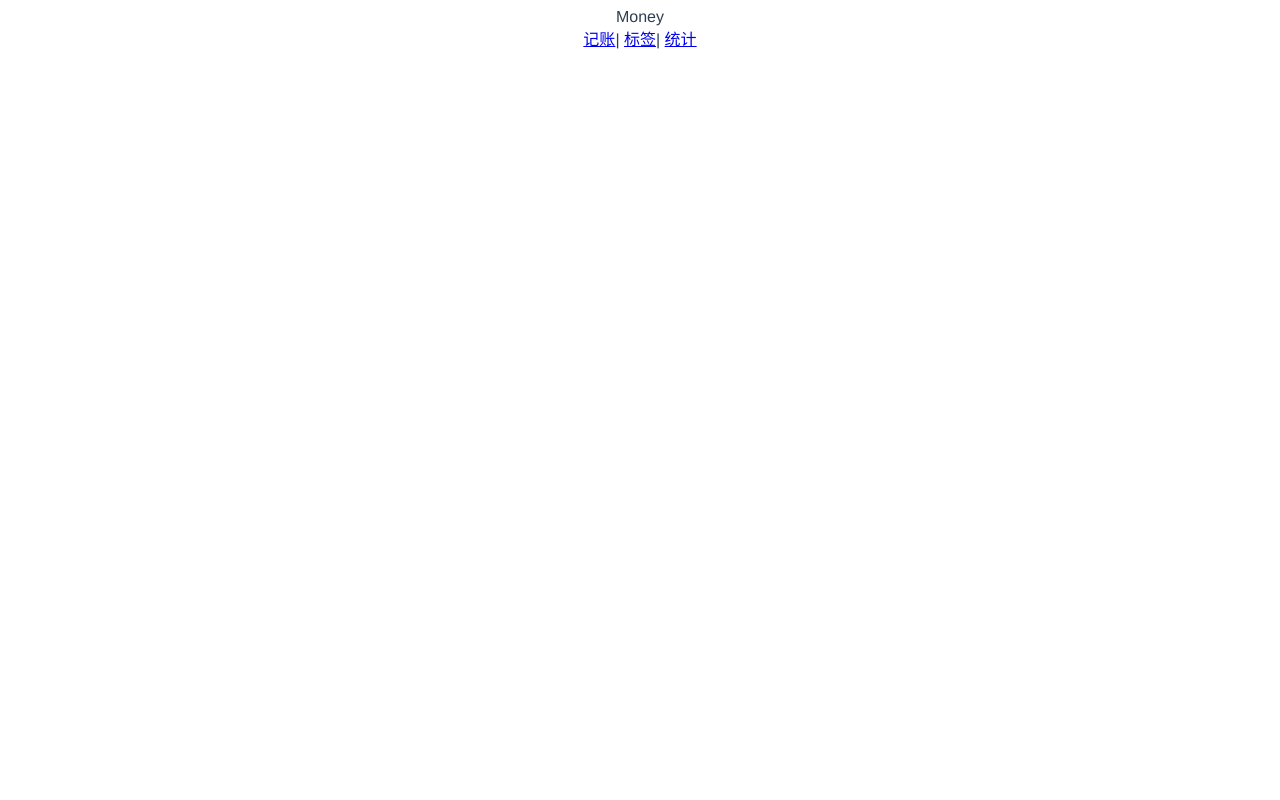
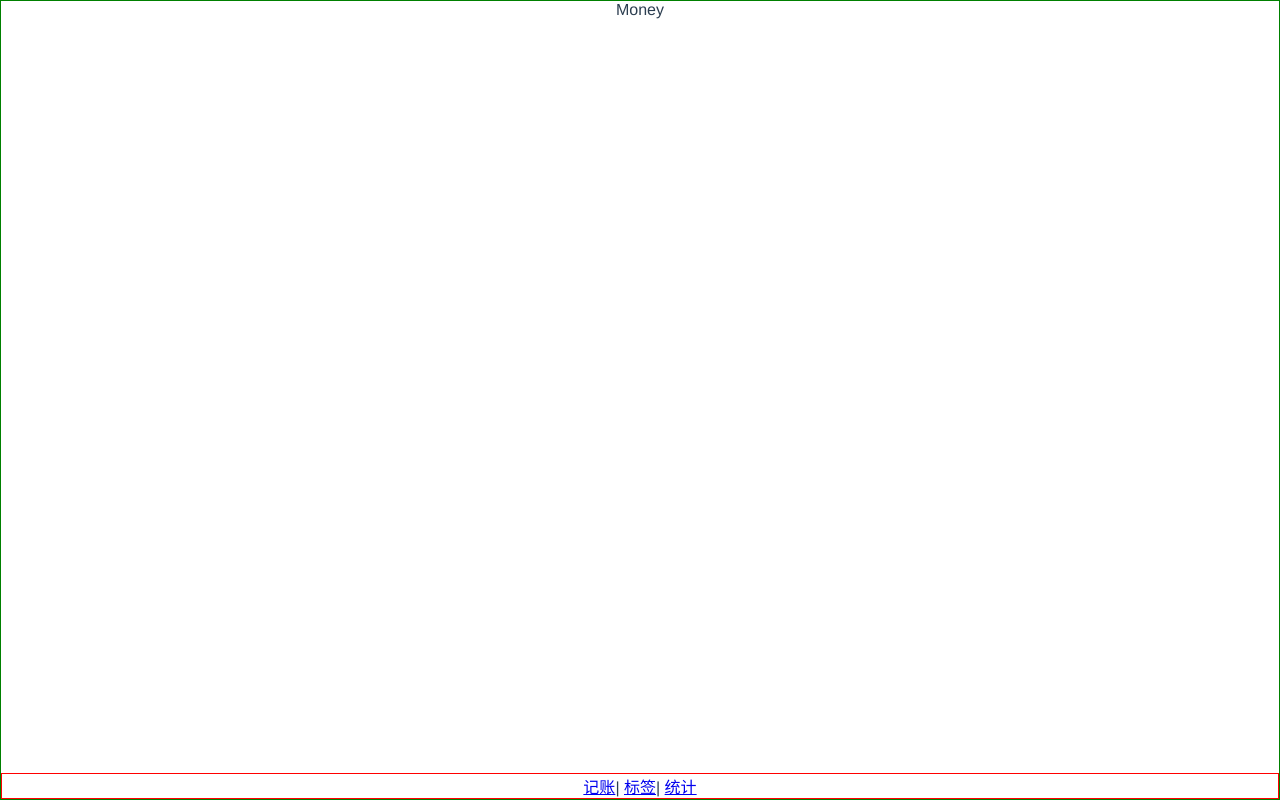
Before and after one commit to Woozyzzz/crumb-morney, a Vue app: page /#/money in a window 1280 px wide. Built offline with nearby package versions, Linux system fonts and the light colour scheme.

Commit message:
添加 <Layout />

```diff
--- a/src/App.vue
+++ b/src/App.vue
@@ -5,6 +5,11 @@
 </template>
 
 <style lang="scss">
+* {
+  margin: 0;
+  padding: 0;
+  box-sizing: border-box;
+}
 #app {
   font-family: Avenir, Helvetica, Arial, sans-serif;
   -webkit-font-smoothing: antialiased;
--- /dev/null
+++ b/src/components/Layout.vue
@@ -0,0 +1,27 @@
+<template>
+  <div class="nav-wrapper">
+    <div class="content">
+      <slot />
+    </div>
+    <Nav />
+  </div>
+</template>
+
+<script lang="ts">
+export default {
+  name: "Layout"
+};
+</script>
+
+<style lang="scss" scoped>
+.nav-wrapper {
+  border: 1px solid green;
+  display: flex;
+  flex-direction: column;
+  height: 100vh;
+}
+.content {
+  overflow: auto;
+  flex-grow: 1;
+}
+</style>
--- a/src/components/Nav.vue
+++ b/src/components/Nav.vue
@@ -1,5 +1,5 @@
 <template>
-  <div>
+  <div class="nav">
     <router-link to="/money">记账</router-link>|
     <router-link to="/labels">标签</router-link>|
     <router-link to="/statistics">统计</router-link>
@@ -11,4 +11,7 @@
 </script>
 
 <style lang="scss" scoped>
+.nav {
+  border: 1px solid red;
+}
 </style>
--- a/src/main.ts
+++ b/src/main.ts
@@ -4,10 +4,13 @@
 import router from "./router";
 import store from "./store";
 import Nav from "@/components/Nav.vue";
+import Layout from "@/components/Layout.vue";
 
 Vue.config.productionTip = false;
 
 Vue.component("Nav", Nav);
+Vue.component("Layout", Layout);
+
 new Vue({
   router,
   store,
--- a/src/views/About.vue
+++ /dev/null
@@ -1,5 +0,0 @@
-<template>
-  <div class="about">
-    <h1>This is an about page</h1>
-  </div>
-</template>
--- a/src/views/Labels.vue
+++ b/src/views/Labels.vue
@@ -1,8 +1,5 @@
 <template>
-  <div>
-    Labels
-    <Nav />
-  </div>
+  <Layout>Labels</Layout>
 </template>
 
 <script lang="ts">
--- a/src/views/Money.vue
+++ b/src/views/Money.vue
@@ -1,14 +1,12 @@
-
 <template>
-  <div>
-    Money
-    <Nav />
-  </div>
+  <Layout>
+    <p>Money</p>
+  </Layout>
 </template>
 
 <script lang="ts">
 export default {
-  name: "Money",
+  name: "Money"
 };
 </script>
 
--- a/src/views/Statistics.vue
+++ b/src/views/Statistics.vue
@@ -1,8 +1,5 @@
 <template>
-  <div>
-    Statistics
-    <Nav />
-  </div>
+  <Layout>Statistics</Layout>
 </template>
 
 <script lang="ts">
```
Also changed, not shown: src/views/Home.vue (deleted, +0 -18 lines).
